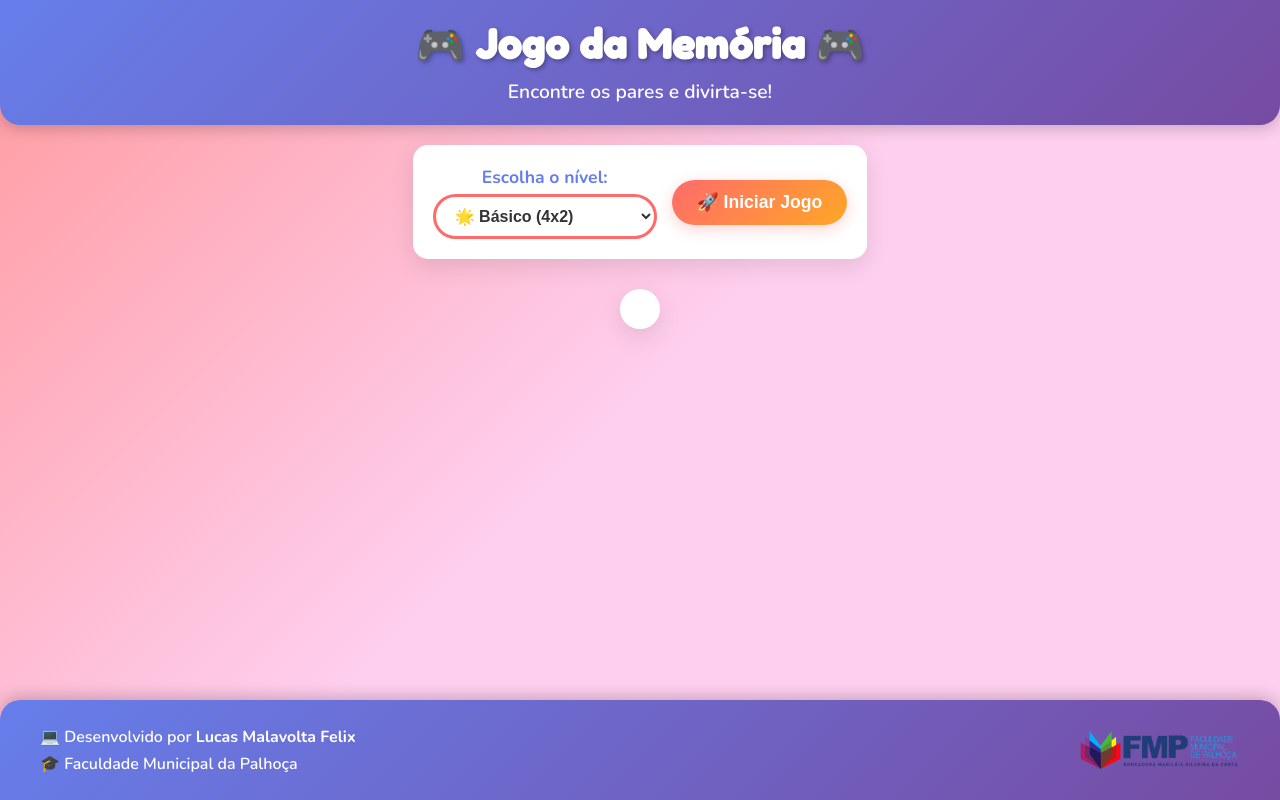
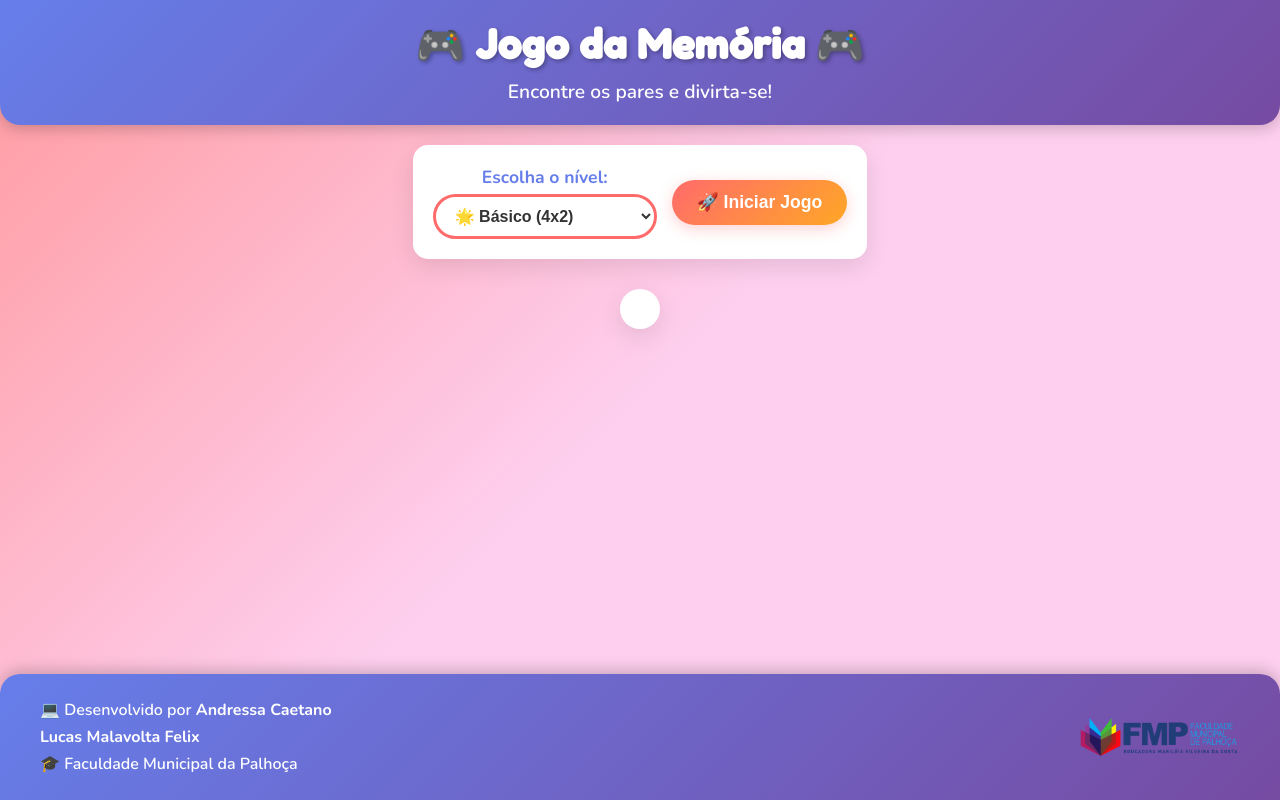
Before and after one commit to LucasMalavolta/memory_game, a plain HTML site: page index.html in a window 1280 px wide. Drawn offline with nearby package versions, Linux system fonts and the light colour scheme.

Commit message:
Update index.html

```diff
--- a/index.html
+++ b/index.html
@@ -39,7 +39,8 @@
     <footer>
         <div class="footer-content">
             <div class="developer-info">
-                <p>💻 Desenvolvido por <strong>Lucas Malavolta Felix</strong></p>
+                <p>💻 Desenvolvido por <strong>Andressa Caetano</strong></p>
+                <p><strong>Lucas Malavolta Felix</strong></p>
                 <p>🎓 Faculdade Municipal da Palhoça</p>
             </div>
             <div class="logo-container">
```
